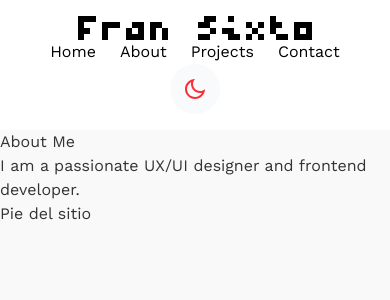
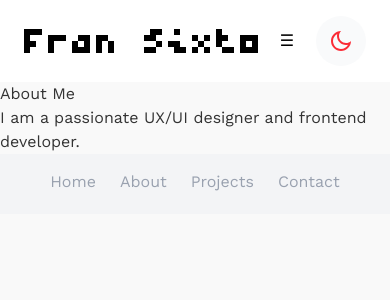
Before and after one commit to franSixto/my-portfolio, a Next.js app: page /about in a window 390 px wide. Shown: the top 300 px of the page. Built offline with nearby package versions, Linux system fonts and the light colour scheme.

Commit message:
upload inproovments

```diff
--- a/src/components/Footer.tsx
+++ b/src/components/Footer.tsx
@@ -1,10 +1,23 @@
+import Link from "next/link";
+
 const Footer = () => {
     return (
-        <div>
-            <footer>
-                <p>Pie del sitio</p>
-            </footer>
-        </div>
+        <footer className="bg-gray-100 dark:bg-gray-900 h-15 text-gray-400 dark:text-gray-300 py-4">
+            <div className="container mx-auto flex justify-center space-x-6">
+            <Link href="/" className="hover:underline">
+                Home
+            </Link>
+            <Link href="/about" className="hover:underline">
+                About
+            </Link>
+            <Link href="/projects" className="hover:underline">
+                Projects
+            </Link>
+            <Link href="/contact" className="hover:underline">
+                Contact
+            </Link>
+            </div>
+        </footer>
     );
 };
 
--- a/src/components/Header.tsx
+++ b/src/components/Header.tsx
@@ -1,14 +1,22 @@
+"use client";
+
+import { useState } from "react";
+import { motion } from "framer-motion";
 import ThemeSelect from "./theme/ThemeSelect";
 import Link from "next/link";
 import Image from "next/image";
 
+export default function Header() {
+    const [isMenuOpen, setIsMenuOpen] = useState(false);
 
-export default function Header() {
+    const toggleMenu = () => {
+        setIsMenuOpen(!isMenuOpen);
+    };
+
     return (
         <>
-
             <header className="bg-white text-black dark:bg-gray-900 dark:text-white transition-colors duration-300 py-4">
-            <nav className="container mx-auto flex flex-col lg:flex-row justify-between items-center px-6">
+                <nav className="container mx-auto flex justify-between items-center px-6">
                     <Image
                         className="dark:invert"
                         src="/logo.svg"
@@ -17,15 +25,55 @@ export default function Header() {
                         height={24}
                         priority
                     />
-                <ul className="flex space-x-6 relative">
-                    <li className="menu-item relative"><Link href="/" className="hover:text-gray-500 dark:hover:text-gray-300">Home</Link></li>
-                    <li className="menu-item relative"><Link href="/about" className="hover:text-gray-500 dark:hover:text-gray-300">About</Link></li>
-                    <li className="menu-item relative"><Link href="/projects" className="hover:text-gray-500 dark:hover:text-gray-300">Projects</Link></li>
-                    <li className="menu-item relative"><Link href="/contact" className="hover:text-gray-500 dark:hover:text-gray-300">Contact</Link></li>
+                    <div className="lg:hidden">
+                        <button
+                            onClick={toggleMenu}
+                            className="text-black dark:text-white focus:outline-none"
+                        >
+                            {isMenuOpen ? "✖" : "☰"}
+                        </button>
+                    </div>
+                    <ul className="hidden lg:flex space-x-6">
+                        <li className="menu-item"><Link href="/" className="hover:text-gray-500 dark:hover:text-gray-300">Home</Link></li>
+                        <li className="menu-item"><Link href="/about" className="hover:text-gray-500 dark:hover:text-gray-300">About</Link></li>
+                        <li className="menu-item"><Link href="/projects" className="hover:text-gray-500 dark:hover:text-gray-300">Projects</Link></li>
+                        <li className="menu-item"><Link href="/contact" className="hover:text-gray-500 dark:hover:text-gray-300">Contact</Link></li>
                     </ul>
                     <ThemeSelect />
                 </nav>
+                {isMenuOpen && (
+                    <div className="fixed inset-0 flex items-center justify-center bg-black/50 bg-opacity-50 z-50">
+                        <motion.div
+                            initial={{ scale: 0 }}
+                            animate={{ scale: 1 }}
+                            exit={{ scale: 0 }}
+                            transition={{ type: "spring", stiffness: 200, damping: 20 }}
+                            className="relative w-64 h-64 rounded-full bg-white dark:bg-gray-900 flex items-center justify-center"
+                        >
+                            <button
+                                onClick={toggleMenu}
+                                className="absolute top-2 right-2 text-black dark:text-white focus:outline-none"
+                            >
+                                ✖
+                            </button>
+                            <ul className="relative w-full h-full">
+                                <li className="absolute top-4 left-1/2 transform -translate-x-1/2">
+                                    <Link href="/" className="hover:text-gray-500 dark:hover:text-gray-300" onClick={toggleMenu}>Home</Link>
+                                </li>
+                                <li className="absolute top-1/2 left-4 transform -translate-y-1/2">
+                                    <Link href="/about" className="hover:text-gray-500 dark:hover:text-gray-300" onClick={toggleMenu}>About</Link>
+                                </li>
+                                <li className="absolute bottom-4 left-1/2 transform -translate-x-1/2">
+                                    <Link href="/projects" className="hover:text-gray-500 dark:hover:text-gray-300" onClick={toggleMenu}>Projects</Link>
+                                </li>
+                                <li className="absolute top-1/2 right-4 transform -translate-y-1/2">
+                                    <Link href="/contact" className="hover:text-gray-500 dark:hover:text-gray-300" onClick={toggleMenu}>Contact</Link>
+                                </li>
+                            </ul>
+                        </motion.div>
+                    </div>
+                )}
             </header>
         </>
     );
-};
+}
--- a/src/components/Hero.tsx
+++ b/src/components/Hero.tsx
@@ -28,7 +28,7 @@ const Hero: React.FC = () => {
                                 </span>
                             </a>
                             <a
-                                href="/path-to-resume.pdf"
+                                href="/cv-fran-sixto.pdf"
                                 download
                                 className="flex items-center px-6 py-3 text-gray-600 border border-gray-600 hover:text-gray-700 hover:bg-gray-200 dark:text-gray-400 dark:border-gray-400 dark:hover:text-white dark:hover:bg-gray-500 rounded-lg shadow-md transition duration-300 ease-in-out transform hover:scale-105"
                             >
@@ -77,9 +77,9 @@ const Hero: React.FC = () => {
                         </motion.span>
 
                         <ThreeHero />
-ƒ
+
                         <motion.span
-                            className="absolute bg-red-100 right-20 dark:bg-gray-950 text-gray-900 dark:text-gray-400 p-2 bottom-25 text-xl font-bold shadow-lg transform -rotate-6 rounded-md"
+                            className="absolute bg-red-100 right-15 dark:bg-gray-950 text-gray-900 dark:text-gray-400 p-2 bottom-25 text-xl font-bold shadow-lg transform -rotate-6 rounded-md"
                             animate={{
                                 y: [0, -20, 0], // Float up and down
                                 rotate: [0, 5, -5, 0], // Slight rotation
--- a/src/components/ThreeHero.tsx
+++ b/src/components/ThreeHero.tsx
@@ -74,7 +74,7 @@ export default function Scene() {
       ))}
       <Canvas
       shadows
-      camera={{ position: [12, 4, 0], fov: 50 }}
+      camera={{ position: [9, 3, 2], fov: 50 }}
       onClick={handleCanvasClick}
       >
       <ambientLight intensity={0.5} />
@@ -120,4 +120,4 @@ export default function Scene() {
       `}</style>
     </div>
   );
-}
+};
```
Also changed, not shown: 1 other file (tests, documents, lock files or other folders). Lines whose indentation alone changed are shown as unchanged.
